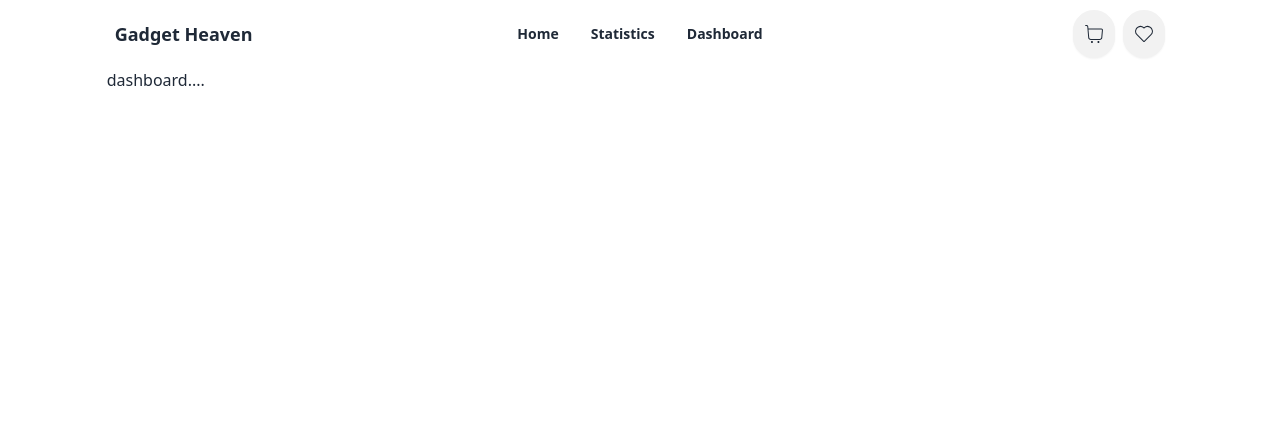
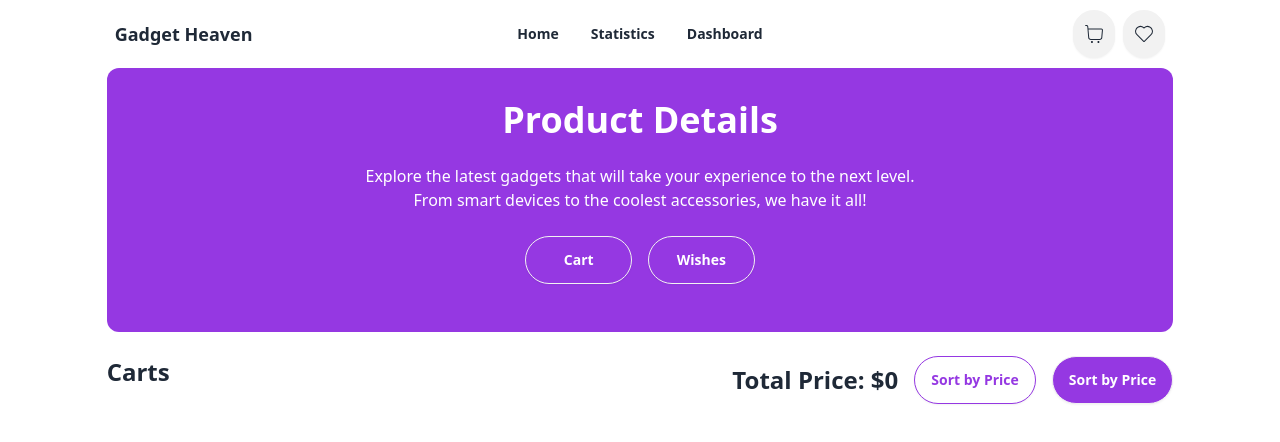
Before and after one commit to TanvirMain49/Gadget-Heaven, a React (Vite) app: page /dashboard in a window 1280 px wide. Shown: the top 442 px of the page. Built offline with nearby package versions, Linux system fonts and the light colour scheme.

Commit message:
added cart and wished section

```diff
--- a/package.json
+++ b/package.json
@@ -14,6 +14,7 @@
     "match-sorter": "^8.0.0",
     "react": "^18.3.1",
     "react-dom": "^18.3.1",
+    "react-hot-toast": "^2.4.1",
     "react-icons": "^5.3.0",
     "react-rating-stars-component": "^2.2.0",
     "react-router-dom": "^6.27.0",
--- a/src/Component/CardDetails.jsx
+++ b/src/Component/CardDetails.jsx
@@ -1,6 +1,8 @@
 import { useLoaderData, useParams } from "react-router-dom";
 import ReactStars from "react-rating-stars-component";
 import { CiShoppingCart, CiHeart } from "react-icons/ci";
+import { addCartToStorage, addCartWhishes } from "../Utilts";
+
 
 const CardDetails = () => {
   const productData = useLoaderData();
@@ -8,6 +10,12 @@ const CardDetails = () => {
   const productDetails = productData.find(
     (data) => data.product_id === productId
   );
+  const handleAddToCart = (productDetails) =>{
+        addCartToStorage(productDetails)
+  }
+  const handleWishCart = (productDetails) =>{
+        addCartWhishes(productDetails);
+  }
   const {
     product_title,
     price,
@@ -79,8 +87,9 @@ const CardDetails = () => {
                 </div>
               </div>
               <div className="py-3 flex">
-                <button className="btn mr-4 rounded-full bg-[#9538E2] text-white">Add To Card <CiShoppingCart className="text-2xl"/></button>
-                <button className="btn text-xl rounded-full text-black border-gray-500"><CiHeart></CiHeart></button>
+                    <button onClick={()=>handleAddToCart(productDetails)} className="btn mr-4 rounded-full bg-[#9538E2] text-white">Add To Card <CiShoppingCart className="text-2xl"/></button>
+
+                <button onClick={()=>handleWishCart(productDetails)} className="btn text-xl rounded-full text-black border-gray-500"><CiHeart></CiHeart></button>
               </div>
             </div>
           </div>
--- /dev/null
+++ b/src/Component/Cart.jsx
@@ -0,0 +1,22 @@
+/* eslint-disable react/prop-types */
+import { RxCross1 } from "react-icons/rx";
+const Cart = ({product, handleDeleteCard}) => {
+    const {product_id, product_image, product_title, description, price}= product;
+    return (
+        <div className="relative flex items-center gap-8 border border-gray-500 rounded-xl mb-8">
+            <div className="p-2">
+                <img src={product_image} alt="" className="w-44 h-52 p-4"/>
+            </div>
+            <div className="space-y-4">
+                <h2 className="font-bold text-xl">{product_title}</h2>
+                <p className="text-base">{description}</p>
+                <h2 className="font-bold">Price: ${price}</h2>
+            </div>
+            <div onClick={()=>{handleDeleteCard(product_id)}} className="btn absolute top-1 right-2 rounded-full border-error">
+            <RxCross1  className=" text-xl text-error font-extrabold"/>
+            </div>
+        </div>
+    );
+};
+
+export default Cart;
--- a/src/Component/CategoryCards.jsx
+++ b/src/Component/CategoryCards.jsx
@@ -28,8 +28,8 @@ const CategoryCards = () => {
     }
   return (
     <div className="grid md:grid-cols-3 grid-cols-1 gap-12">
-      {product.map((Product) => (
-        <Card key={Product.id} Product={Product}></Card>
+      {product.map((Product, idx) => (
+        <Card key={idx} Product={Product}></Card>
       ))}
     </div>
   );
--- /dev/null
+++ b/src/Component/DashCart.jsx
@@ -0,0 +1,46 @@
+import { useEffect, useState } from "react";
+import { getFromStorageCart, removeFromCart } from "../Utilts";
+import Cart from "./Cart";
+
+const DashCart = () => {
+  const [products, setProduct] = useState([]);
+  const [price, setPrice] = useState(0);
+  useEffect(() => {
+    const card = getFromStorageCart();
+    setProduct(card);
+  }, []);
+
+  useEffect(()=>{
+    const totalPrice = products.reduce((acc, product) => acc + (product.price || 0), 0)
+    setPrice(totalPrice)
+}, [products])
+
+const handleDeleteCard = (id) =>{
+    removeFromCart(id)
+    const card = getFromStorageCart();
+    setProduct(card);
+}
+
+
+  return (
+    <div>
+      <div className="flex justify-between py-6">
+        <h2 className="font-bold text-2xl">Carts</h2>
+        <div className="flex items-center gap-4">
+          <h1 className="font-bold text-2xl">Total Price: ${price}</h1>
+          <button className="btn rounded-full border-[#9538E2] text-[#9538E2] bg-white font-bold">
+            Sort by Price
+          </button>
+          <button className="btn rounded-full text-white bg-[#9538E2] font-bold">
+            Sort by Price
+          </button>
+        </div>
+      </div>
+      {products.map((product) => (
+        <Cart key={product.product_id} handleDeleteCard={handleDeleteCard} product={product}></Cart>
+      ))}
+    </div>
+  );
+};
+
+export default DashCart;
--- /dev/null
+++ b/src/Component/WishCart.jsx
@@ -0,0 +1,24 @@
+import { useEffect, useState } from "react";
+import { getCartFromWish} from "../Utilts";
+import Cart from "./Cart";
+
+const WishCart = () => {
+    const [products, setProduct] = useState([]);
+    useEffect(() => {
+        const card = getCartFromWish();
+        setProduct(card);
+      }, []);
+      console.log(products)
+    return (
+        <div>
+            <h1 className="text-2xl font-bold py-2">Wishes</h1>
+        <div className="py-8">
+            {
+                products.map(product => <Cart key={product.product_id} product={product}></Cart>)
+            }
+        </div>
+        </div>
+    );
+};
+
+export default WishCart;
--- a/src/Layout/MainLayout.jsx
+++ b/src/Layout/MainLayout.jsx
@@ -1,15 +1,17 @@
 import { Outlet } from "react-router-dom";
 import Navbar from "../Component/Navbar";
-
+import { Toaster } from 'react-hot-toast';
+// const cartContext = createContext()
 const MainLayout = () => {
   return (
     <div className="w-10/12 mx-auto">
+      <Toaster></Toaster>
       {/* Nav-bar component */}
       <div>
         <Navbar></Navbar>
       </div>
       {/*Dynamic*/}
-      <Outlet></Outlet>
+        <Outlet></Outlet>
       {/* footer component */}
     </div>
   );
--- a/src/Pages/DashBoard.jsx
+++ b/src/Pages/DashBoard.jsx
@@ -1,9 +1,45 @@
+import { NavLink, Outlet } from "react-router-dom";
+
 const DashBoard = () => {
-    return (
-        <div>
-            <h1>dashboard....</h1>
+  return (
+    <div>
+      <div className="bg-[#9538E2] rounded-xl pb-12">
+        <div className="text-center text-white">
+          <div className="">
+            <h1 className="text-4xl font-bold px-24 pt-8">Product Details</h1>
+            <p className="text-base py-6 px-60">
+              Explore the latest gadgets that will take your experience to the
+              next level. From smart devices to the coolest accessories, we have
+              it all!
+            </p>
+          </div>
+          <div className="flex justify-center gap-4">
+            <NavLink
+              to="/dashboard/product-cart"
+              className={({ isActive }) =>
+                isActive
+                  ? "btn rounded-full text-[#9538E2] bg-white font-bold w-[10%]"
+                  : "btn rounded-full text-white bg-[#9538E2] font-bold w-[10%]"
+              }
+            >
+              Cart
+            </NavLink>
+            <NavLink
+              to="/dashboard/wish-cart"
+              className={({ isActive }) =>
+                isActive
+                  ? "btn rounded-full text-[#9538E2] bg-white font-bold w-[10%]"
+                  : "btn rounded-full text-white bg-[#9538E2] font-bold w-[10%]"
+              }
+            >
+              Wishes
+            </NavLink>
+          </div>
         </div>
-    );
+      </div>
+      <Outlet></Outlet>
+    </div>
+  );
 };
-
+// btn rounded-full text-[#9538E2] bg-white font-bold w-[10%]
 export default DashBoard;
--- /dev/null
+++ b/src/Utilts/index.js
@@ -0,0 +1,53 @@
+import toast from "react-hot-toast";
+
+// get from local storage
+const getFromStorageCart = () =>{
+    const all = localStorage.getItem('cart');
+    if(all){
+        return JSON.parse(all);
+    }
+    else{
+        return [];
+    }
+}
+// add to local storage
+const addCartToStorage = (product) =>{
+    const cart = getFromStorageCart();
+    const exist = cart.find(item => item.product_id === product.product_id)
+    if(exist) return toast.error('Product already added')
+    cart.push(product);
+    localStorage.setItem('cart', JSON.stringify(cart))
+    toast.success('Add to cart')
+}
+// remove from local storage
+const removeFromCart = (id) =>{
+    const cart = getFromStorageCart();
+    const remaining = cart.filter(item => item.product_id != id);
+    localStorage.setItem('cart', JSON.stringify(remaining))
+    toast.success('Delete to cart');
+    return;
+}
+
+
+
+const getCartFromWish = ()=>{
+    const all = localStorage.getItem('wish-cart');
+    if(all){
+        return JSON.parse(all);
+    }
+    else{
+        return [];
+    }
+}
+
+// add cart fro wishes
+const addCartWhishes = (product) =>{
+    const wishCart = getCartFromWish();
+    const exist = wishCart.find(item => item.product_id === product.product_id)
+    if(exist) return toast.error('Product already added');
+    wishCart.push(product);
+    localStorage.setItem('wish-cart', JSON.stringify(wishCart))
+    toast.success('Add to cart')
+}
+
+export {addCartToStorage, getFromStorageCart, addCartWhishes, getCartFromWish, removeFromCart}
```
Also changed, not shown: src/Router/Routes.jsx (+16 -0 lines), 1 other file (tests, documents, lock files or other folders).
